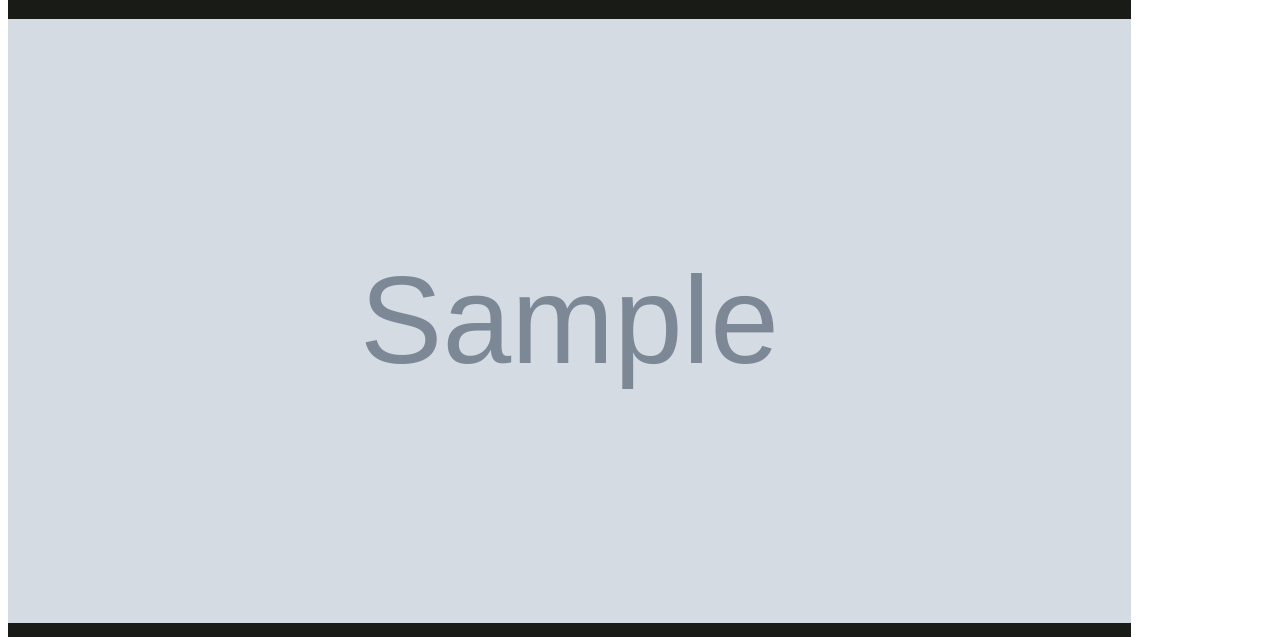
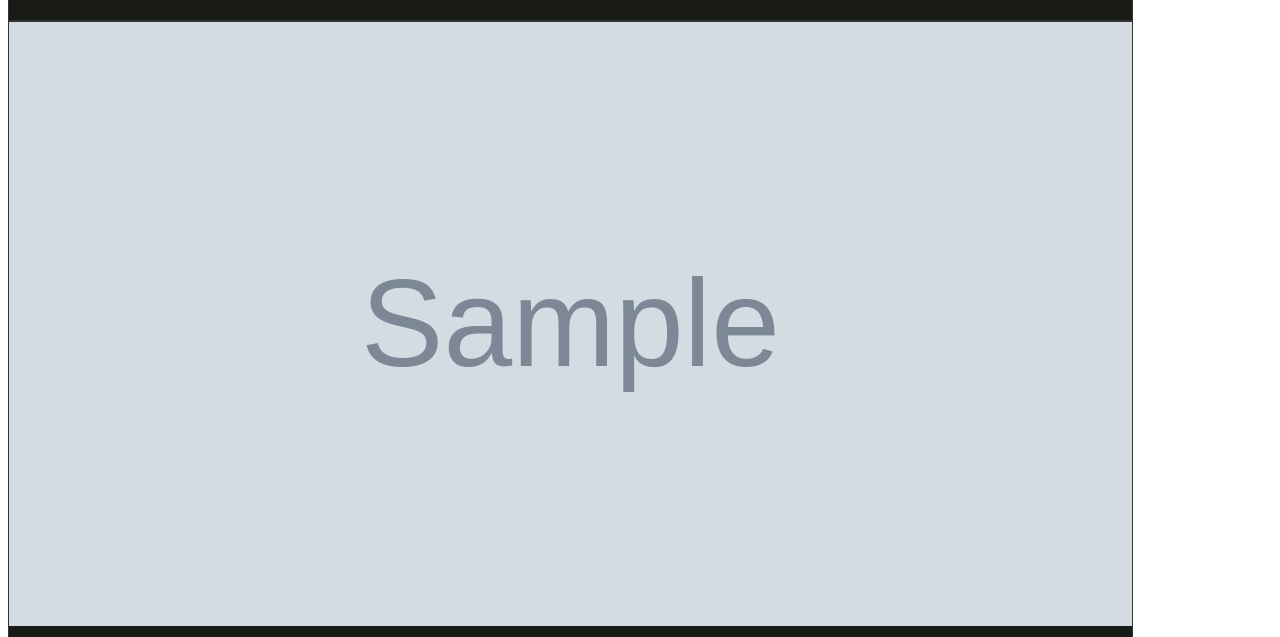
Before and after one commit to MorrisonIO/mimic, a Django app: template templates/pdf/temp_2.html in a window 1280 px wide. Shown: the part 783-1420 px from the top of the page. Run offline with Django 3.2, Linux system fonts and the light colour scheme; the template is opened without the code that fills it: most values are stand-ins (such as "Sample title", 1, 10 or a date in 2020); grey boxes marked "Sample" are stand-in pictures; parts of the project's set-up code (start-up, migrations or seed data) failed here and were passed over.

Commit message:
update style for pdf template

```diff
--- a/static/css/pdf.css
+++ b/static/css/pdf.css
@@ -90,7 +90,8 @@
   padding: 0;
 }
 .temp2-page {
-  background: #117f46;
+  /*background: #117f46;*/
+  border: 1px solid #333;
   height: 21cm;
   width: 29.7cm;
   page-break-after: always;
```
